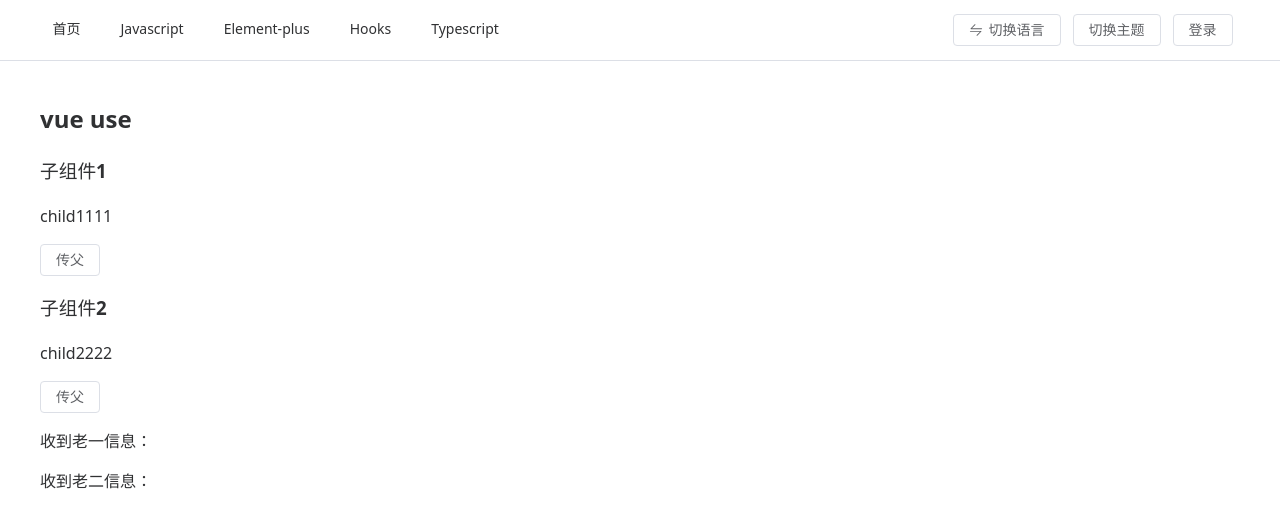
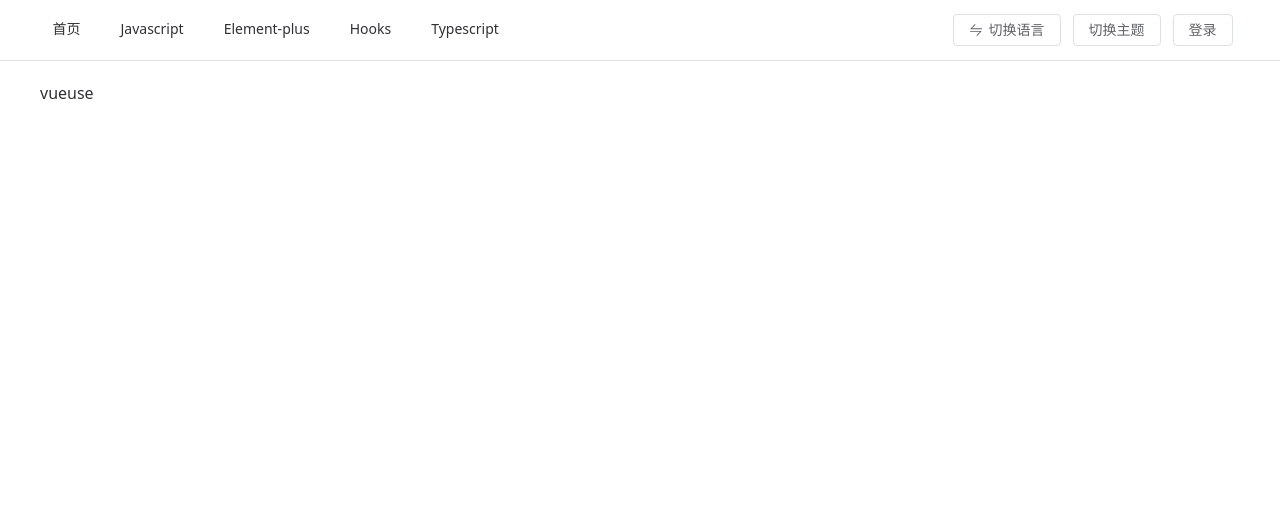
Before and after one commit to woai30231/element-plus-ts-vue3, a Vue app: page /vueuse in a window 1280 px wide. Shown: the top 528 px of the page. Built offline with nearby package versions, Linux system fonts and the light colour scheme.

Commit message:
增加代码

```diff
--- a/src/views/VususeIndex.vue
+++ b/src/views/VususeIndex.vue
@@ -1,26 +1,3 @@
 <template>
-    <div>
-
-        <h2>vue use</h2>
-        <Com1 v-model="mod1" @toP1="e=>getChildMsg(e)" :child1="'child1111'"/>
-        <Com2 v-model="mod2" @toP2="e=>getChildMsg2(e)" :child2="'child2222'" />
-        <p>收到老一信息：{{msgR1}}</p>
-        <p>收到老二信息：{{msgR2}}</p>
-    </div>
+    <div>vueuse</div>
 </template>
-<script setup lang="ts">
-import {ref,provide,type Ref} from 'vue';
-import Com1 from './test/Com1.vue';
-import Com2 from './test/Com2.vue';
-const msgR1 = ref<string>('')
-const msgR2 = ref<string>('')
-const mod1 = ref('mod1')
-const mod2 = ref('mod2')
-provide("parent",{name:'parent'})
-const getChildMsg = (data:string)=>{
-    msgR1.value = data;
-}
-const getChildMsg2 = (data:string)=>{
-    msgR2.value = data;
-}
-</script>
--- a/src/views/test/com1.vue
+++ /dev/null
@@ -1,14 +0,0 @@
-<template>
-    <div>
-        <h3>子组件1</h3>
-        <p>{{child1}}</p>
-        <el-button @click="emits('toP1','我是老一')">传父</el-button>
-    </div>
-</template>
-<script setup lang="ts">
-import {defineProps,defineEmits,inject} from 'vue';
-const props = defineProps(['child1']);
-const emits = defineEmits(['toP1'])
-const child :{name:string} |undefined = inject('parent');
-console.log("父亲provide："+child!.name)
-</script>
--- a/src/views/test/com2.vue
+++ /dev/null
@@ -1,13 +0,0 @@
-<template>
-    <div>
-        <h3>子组件2</h3>
-        <p>{{child2}}</p>
-        <el-button @click="emits('toP2','我是老二')">传父</el-button>
-    </div>
-</template>
-<script setup lang="ts">
-import {defineProps,defineEmits} from 'vue';
-const props = defineProps(['child2']);
-const emits = defineEmits(['toP2'])
-
-</script>
```
